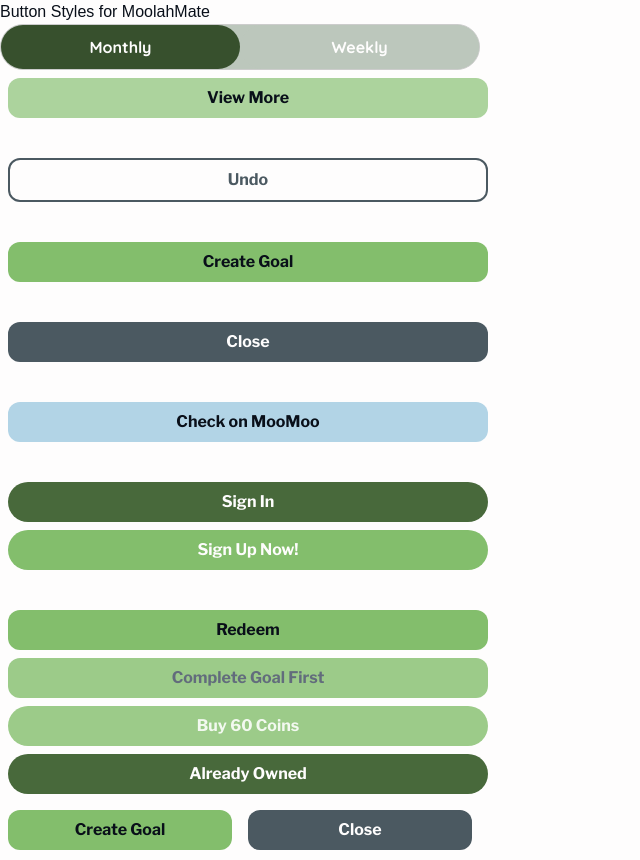
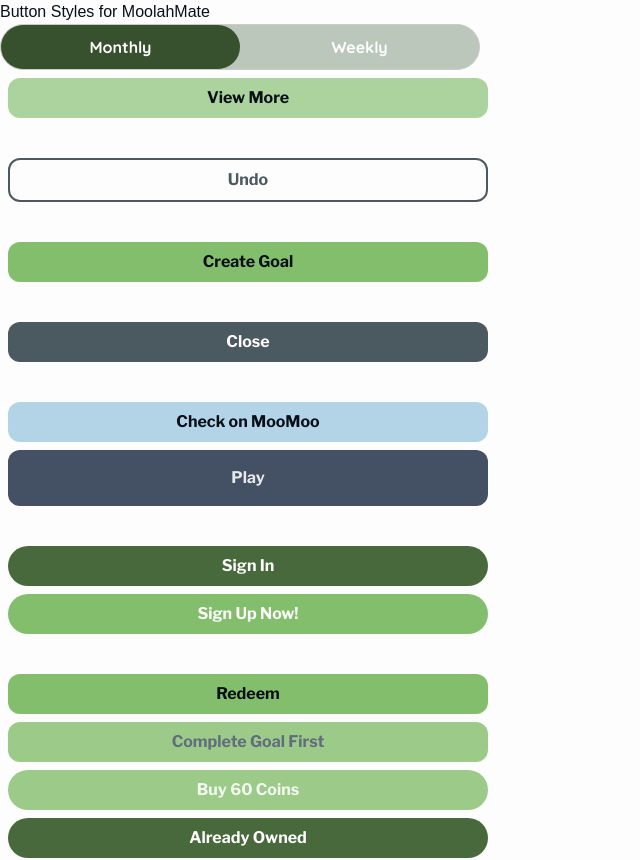
Before and after one commit to AlyssaHug/Design02_App, a Next.js app: page / in a window 1280 px wide. Shown: the top 860 px of the page, without its empty margins (0-640 px from the left). Built offline with nearby package versions, Linux system fonts and the light colour scheme.

Commit message:
add moomoo blue styles

```diff
--- a/app/page.js
+++ b/app/page.js
@@ -29,6 +29,10 @@ function buttonPage() {
             <Button
                 value='Check on MooMoo'
                 color='light-blue'
+            />
+            <Button
+                value='Play'
+                color='dark-blue'
             />
             <br />
             <Button
--- a/app/ui/Buttons/Buttons.js
+++ b/app/ui/Buttons/Buttons.js
@@ -25,6 +25,7 @@ export default function Button({
         [styles.primary]: type === "primary",
         [styles.close]: type === "close",
         [styles.lightBlue]: color === "light-blue",
+        [styles.darkBlue]: color === "dark-blue",
         [styles.dark]: color === "dark",
         [styles.light]: color === "light",
         [styles.secondary]: type === "secondary",
--- a/app/ui/Buttons/Buttons.module.css
+++ b/app/ui/Buttons/Buttons.module.css
@@ -32,6 +32,11 @@
     background-color: #b2d4e6;
     color: #090f19;
 }
+.darkBlue {
+    color: #e8e9ec;
+    background-color: #445063;
+    padding: 16px;
+}
 
 .view {
     color: #090f19;
@@ -54,6 +59,7 @@
     background-color: #9ccb89;
     color: #f3f9f0;
 }
+/*====nav styles====*/
 .nav {
     color: #37502d;
 }
```
